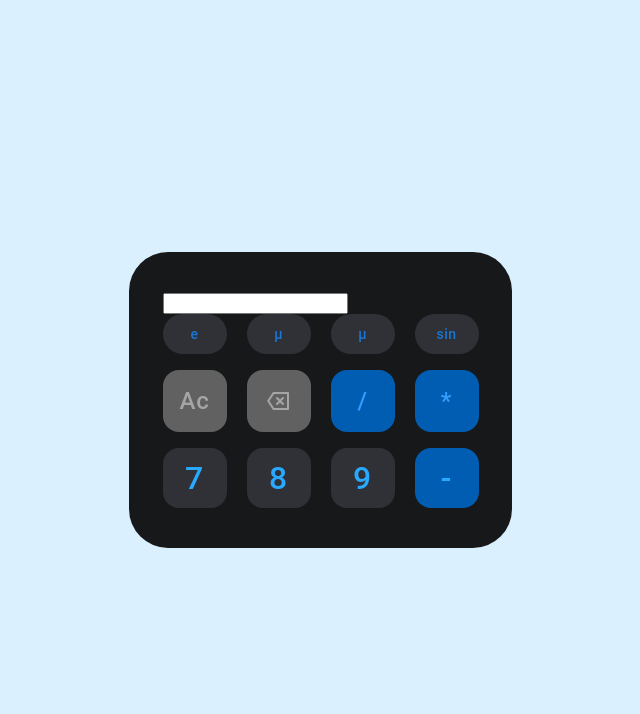
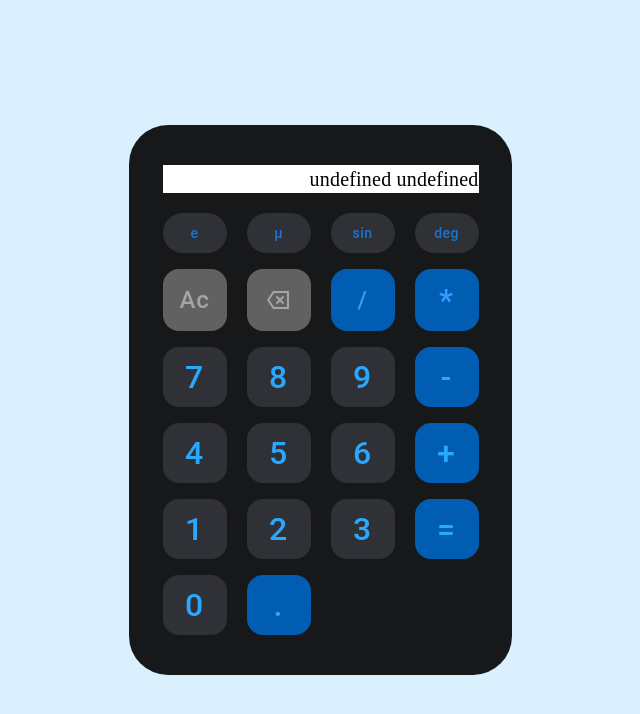
Before and after one commit to Swathi-Madhavan/calculator-app, a React (Create React App) app: page / in a window 1280 px wide. Shown: the top 714 px of the page, without its empty margins (320-960 px from the left). Built offline with nearby package versions, Linux system fonts and the light colour scheme.

Commit message:
Completed functionalities

```diff
--- a/src/Components/Calc.tsx
+++ b/src/Components/Calc.tsx
@@ -1,8 +1,89 @@
-import { Box, Button } from "@mui/material";
+import { Box, Button, Typography } from "@mui/material";
 import { appColorsData } from "../Themes/ColorPallet";
 import BackIcon from "../Assets/BackIcon";
+import React from "react";
 
 export default function Calc() {
+  const [operandOne, setOperandOne] = React.useState<number | undefined>(
+    undefined
+  );
+  const [operandTwo, setOperandTwo] = React.useState<number | undefined>(
+    undefined
+  );
+  const [operator, setOperator] = React.useState(" ");
+  const [result, setResult] = React.useState<number | undefined>(undefined);
+
+  function handleOperands(value: number) {
+    if (operandOne === undefined) {
+      setOperandOne(value);
+    } else {
+      setOperandTwo(value);
+    }
+  }
+
+  function handleOperator(operatorValue: string) {
+    setOperator(operatorValue);
+  }
+
+  function calculateValue(
+    operandOne: number,
+    operandTwo: number,
+    operator: string
+  ) {
+    if (operandOne && operandTwo) {
+      switch (operator) {
+        case "+":
+          setResult(operandOne + operandTwo);
+          return result;
+        case "-":
+          setResult(operandOne - operandTwo);
+          return result;
+        case "*":
+          setResult(operandOne * operandTwo);
+          return result;
+        case "/":
+          setResult(operandOne / operandTwo);
+
+          return result;
+      }
+    }
+  }
+
+  function handleCalculateValue() {
+    console.log(
+      calculateValue(operandOne as number, operandTwo as number, operator)
+    );
+  }
+
+  function calcDisplay(
+    operandOne?: number,
+    operandTwo?: number,
+    operator?: string,
+    result?: number
+  ) {
+    if (result == undefined) {
+      return `${operandOne} ${operator} ${operandTwo}`;
+    } else {
+      return result;
+    }
+  }
+  function clearAll(
+    operandOne?: number,
+    operandTwo?: number,
+    operator?: string,
+    result?: number
+  ) {
+    setOperandOne(undefined);
+    setOperandTwo(undefined);
+    setOperator("");
+    setResult(undefined);
+  }
+
+  console.log(operandOne);
+  console.log(operator);
+  console.log(operandTwo);
+  console.log(result);
+
   return (
     <Box
       sx={{
@@ -26,7 +107,21 @@ export default function Calc() {
             justifyContent: "flex-start",
           }}
         >
-          <input type="text"></input>
+          <Typography
+            variant="body2"
+            style={{
+              width: "100%",
+              textAlign: "right",
+              fontFamily: "poppins",
+              // fontWeight: "500",
+              fontSize: "20px",
+              fontStyle: "normal",
+              marginBottom: "20px",
+              backgroundColor: appColorsData.whiteColor,
+            }}
+          >
+            {calcDisplay(operandOne, operandTwo, operator, result)}
+          </Typography>
         </div>
         <div>
           <Button
@@ -72,7 +167,7 @@ export default function Calc() {
               },
             }}
           >
-            &#181;
+            sin
           </Button>
           <Button
             sx={{
@@ -87,7 +182,7 @@ export default function Calc() {
               },
             }}
           >
-            sin
+            deg
           </Button>
         </div>
         <div
@@ -110,6 +205,7 @@ export default function Calc() {
                 color: "#a5a5a5",
               },
             }}
+            onClick={() => clearAll(operandOne, operandTwo, operator, result)}
           >
             Ac
           </Button>
@@ -146,6 +242,7 @@ export default function Calc() {
                 color: "#339dff",
               },
             }}
+            onClick={() => handleOperator("/")}
           >
             /
           </Button>
@@ -155,7 +252,7 @@ export default function Calc() {
               height: "62px",
               borderRadius: "16px",
               color: "#339dff",
-              fontSize: "24px",
+              fontSize: "32px",
               // margin: "0px 20px 0px 0px",
               backgroundColor: appColorsData.blueButtonColor,
               textTransform: "none",
@@ -164,6 +261,7 @@ export default function Calc() {
                 color: "#339dff",
               },
             }}
+            onClick={() => handleOperator("*")}
           >
             *
           </Button>
@@ -188,6 +286,7 @@ export default function Calc() {
                 color: "#29a8ff",
               },
             }}
+            onClick={() => handleOperands(7)}
           >
             7
           </Button>
@@ -206,6 +305,7 @@ export default function Calc() {
                 color: "#29a8ff",
               },
             }}
+            onClick={() => handleOperands(8)}
           >
             8
           </Button>
@@ -224,6 +324,7 @@ export default function Calc() {
                 color: "#29a8ff",
               },
             }}
+            onClick={() => handleOperands(9)}
           >
             9
           </Button>
@@ -242,8 +343,219 @@ export default function Calc() {
                 color: "#29a8ff",
               },
             }}
+            onClick={() => handleOperator("-")}
           >
             -
+          </Button>
+        </div>
+        <div
+          style={{
+            marginTop: "16px",
+          }}
+        >
+          <Button
+            sx={{
+              width: "62px",
+              height: "60px",
+              borderRadius: "16px",
+              color: "#29a8ff",
+              fontSize: "32px",
+              margin: "0px 20px 0px 0px",
+              backgroundColor: appColorsData.blackButtonColor,
+              textTransform: "none",
+              "&:hover": {
+                backgroundColor: appColorsData.blackButtonColor,
+                color: "#29a8ff",
+              },
+            }}
+            onClick={() => handleOperands(4)}
+          >
+            4
+          </Button>
+          <Button
+            sx={{
+              width: "62px",
+              height: "60px",
+              borderRadius: "16px",
+              color: "#29a8ff",
+              fontSize: "32px",
+              margin: "0px 20px 0px 0px",
+              backgroundColor: appColorsData.blackButtonColor,
+              textTransform: "none",
+              "&:hover": {
+                backgroundColor: appColorsData.blackButtonColor,
+                color: "#29a8ff",
+              },
+            }}
+            onClick={() => handleOperands(5)}
+          >
+            5
+          </Button>
+          <Button
+            sx={{
+              width: "62px",
+              height: "60px",
+              borderRadius: "16px",
+              color: "#29a8ff",
+              fontSize: "32px",
+              margin: "0px 20px 0px 0px",
+              backgroundColor: appColorsData.blackButtonColor,
+              textTransform: "none",
+              "&:hover": {
+                backgroundColor: appColorsData.blackButtonColor,
+                color: "#29a8ff",
+              },
+            }}
+            onClick={() => handleOperands(6)}
+          >
+            6
+          </Button>
+          <Button
+            sx={{
+              width: "62px",
+              height: "60px",
+              borderRadius: "16px",
+              flexGrow: "4",
+              color: "#29a8ff",
+              fontSize: "32px",
+              // margin: "0px 20px 0px 0px",
+              backgroundColor: appColorsData.blueButtonColor,
+              textTransform: "none",
+              "&:hover": {
+                backgroundColor: appColorsData.blueButtonColor,
+                color: "#29a8ff",
+              },
+            }}
+            onClick={() => handleOperator("+")}
+          >
+            +
+          </Button>
+        </div>
+        <div
+          style={{
+            marginTop: "16px",
+          }}
+        >
+          <Button
+            sx={{
+              width: "62px",
+              height: "60px",
+              borderRadius: "16px",
+              color: "#29a8ff",
+              fontSize: "32px",
+              margin: "0px 20px 0px 0px",
+              backgroundColor: appColorsData.blackButtonColor,
+              textTransform: "none",
+              "&:hover": {
+                backgroundColor: appColorsData.blackButtonColor,
+                color: "#29a8ff",
+              },
+            }}
+            onClick={() => handleOperands(1)}
+          >
+            1
+          </Button>
+          <Button
+            sx={{
+              width: "62px",
+              height: "60px",
+              borderRadius: "16px",
+              color: "#29a8ff",
+              fontSize: "32px",
+              margin: "0px 20px 0px 0px",
+              backgroundColor: appColorsData.blackButtonColor,
+              textTransform: "none",
+              "&:hover": {
+                backgroundColor: appColorsData.blackButtonColor,
+                color: "#29a8ff",
+              },
+            }}
+            onClick={() => handleOperands(2)}
+          >
+            2
+          </Button>
+          <Button
+            sx={{
+              width: "62px",
+              height: "60px",
+              borderRadius: "16px",
+              color: "#29a8ff",
+              fontSize: "32px",
+              margin: "0px 20px 0px 0px",
+              backgroundColor: appColorsData.blackButtonColor,
+              textTransform: "none",
+              "&:hover": {
+                backgroundColor: appColorsData.blackButtonColor,
+                color: "#29a8ff",
+              },
+            }}
+            onClick={() => handleOperands(3)}
+          >
+            3
+          </Button>
+          <Button
+            sx={{
+              width: "62px",
+              height: "60px",
+              borderRadius: "16px",
+              flexGrow: "4",
+              color: "#29a8ff",
+              fontSize: "32px",
+              // margin: "0px 20px 0px 0px",
+              backgroundColor: appColorsData.blueButtonColor,
+              textTransform: "none",
+              "&:hover": {
+                backgroundColor: appColorsData.blueButtonColor,
+                color: "#29a8ff",
+              },
+            }}
+            onClick={() => handleCalculateValue()}
+          >
+            =
+          </Button>
+        </div>
+        <div
+          style={{
+            marginTop: "16px",
+          }}
+        >
+          <Button
+            sx={{
+              width: "62px",
+              height: "60px",
+              borderRadius: "16px",
+              color: "#29a8ff",
+              fontSize: "32px",
+              margin: "0px 20px 0px 0px",
+              backgroundColor: appColorsData.blackButtonColor,
+              textTransform: "none",
+              "&:hover": {
+                backgroundColor: appColorsData.blackButtonColor,
+                color: "#29a8ff",
+              },
+            }}
+            onClick={() => handleOperands(0)}
+          >
+            0
+          </Button>
+          <Button
+            sx={{
+              width: "62px",
+              height: "60px",
+              borderRadius: "16px",
+              flexGrow: "4",
+              color: "#29a8ff",
+              fontSize: "32px",
+              // margin: "0px 20px 0px 0px",
+              backgroundColor: appColorsData.blueButtonColor,
+              textTransform: "none",
+              "&:hover": {
+                backgroundColor: appColorsData.blueButtonColor,
+                color: "#29a8ff",
+              },
+            }}
+          >
+            .
           </Button>
         </div>
       </Box>
```
